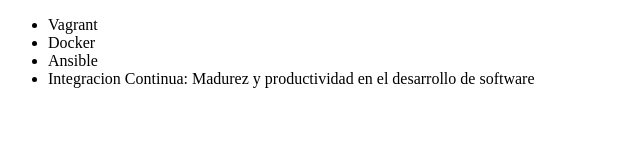
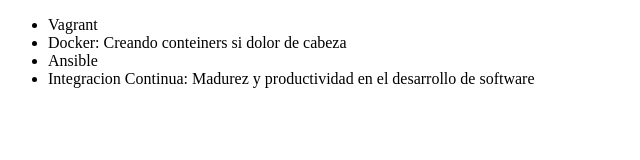
Before and after one commit to Soledad1988/alura-git, a plain HTML site: page index.html in a window 1280 px wide. Shown: the whole page, without its empty margins (0-640 px from the left). Drawn offline with Linux system fonts and the light colour scheme.

Commit message:
Corrigiendo el nombre del curso de Docker

```diff
--- a/index.html
+++ b/index.html
@@ -8,7 +8,7 @@
     <body>
         <ul>
             <li>Vagrant</li>
-            <li>Docker</li>
+            <li>Docker: Creando conteiners si dolor de cabeza</li>
             <li>Ansible</li>
             <li>Integracion Continua: Madurez y productividad en el desarrollo de software</li>
         </ul>
```
